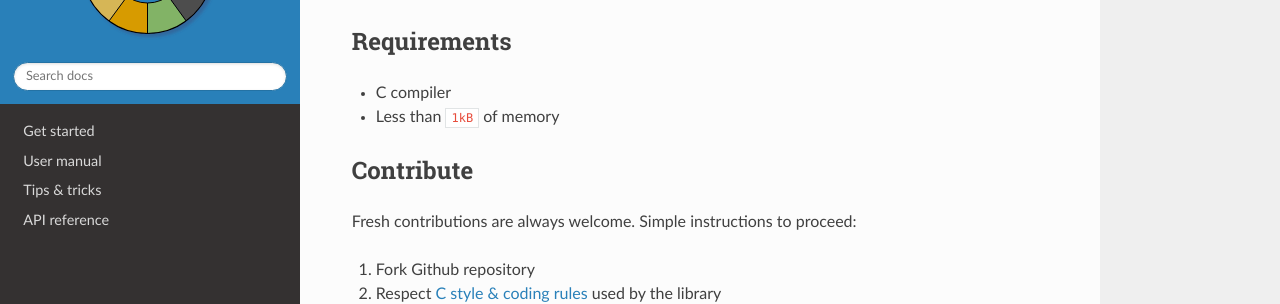
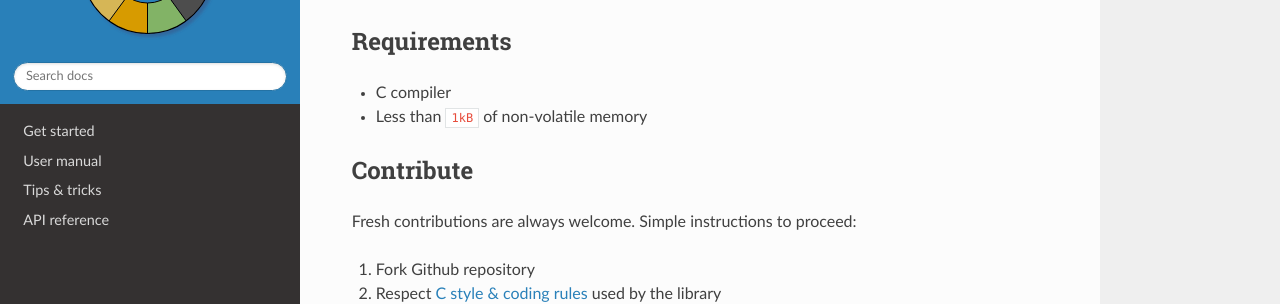
Before and after one commit to MaJerle/lwrb, a Sphinx documentation site: the page built from docs/index.rst, in a window 1280 px wide and 900 px high, scrolled down 572 px. Shown: the part 151-455 px from the top of the window. Built offline with Sphinx 7.4.7 and the Read the Docs theme 2.0.0, drawn with Linux system fonts in a browser that asks for light colours.

Commit message:
Fix docs to NVM memory

```diff
--- a/docs/index.rst
+++ b/docs/index.rst
@@ -29,7 +29,7 @@ Requirements
 ^^^^^^^^^^^^
 
 * C compiler
-* Less than ``1kB`` of memory
+* Less than ``1kB`` of non-volatile memory
 
 Contribute
 ^^^^^^^^^^
```
